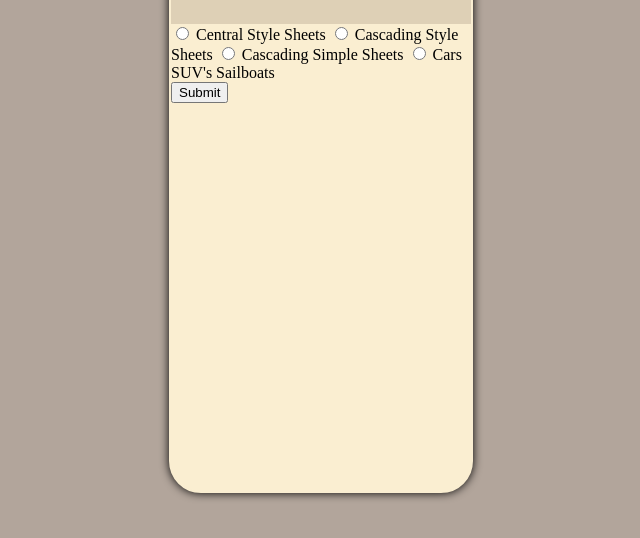
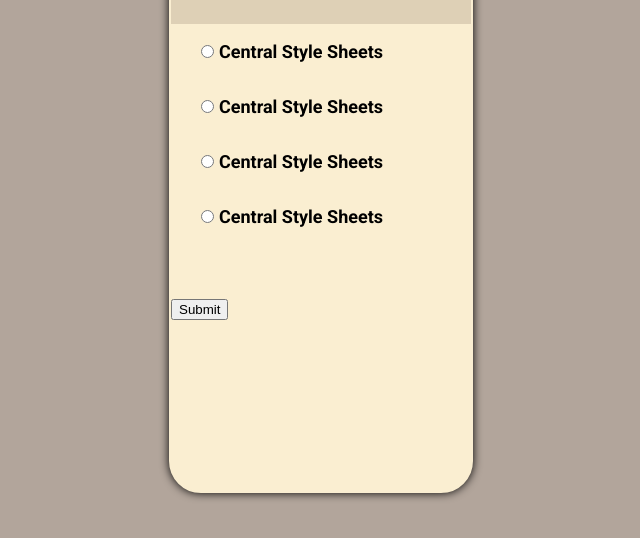
Before and after one commit to Ameer2000Mzori/Quiz-App, a website built with webpack: page src/index.html in a window 1280 px wide. Shown: the part 184-722 px from the top of the page, without its empty margins (319-959 px from the left). Built offline with nearby package versions, Linux system fonts and the light colour scheme.

Commit message:
changed html, added styling

```diff
--- a/src/index.html
+++ b/src/index.html
@@ -24,17 +24,24 @@
           <h1 class="quastion-Text">What Does CSS stand for</h1>
         </div>
         <div class="quastions-Wrap">
-          <input type="radio" id="A" name="codingStyle" />
-          <label for="A" class="a_Text">Central Style Sheets</label>
-
-          <input type="radio" id="B" name="codingStyle" />
-          <label for="B" class="b_Text">Cascading Style Sheets</label>
-
-          <input type="radio" id="C" name="codingStyle" />
-          <label for="C" class="c_Text">Cascading Simple Sheets</label>
-
-          <input type="radio" id="D" name="codingStyle" />
-          <label for="D" class="d_Text">Cars SUV's Sailboats</label>
+          <ul>
+            <li>
+              <input type="radio" id="A" name="codingStyle" />
+              <label for="A" class="a_Text">Central Style Sheets</label>
+            </li>
+            <li>
+              <input type="radio" id="B" name="codingStyle" />
+              <label for="B" class="a_Text">Central Style Sheets</label>
+            </li>
+            <li>
+              <input type="radio" id="C" name="codingStyle" />
+              <label for="C" class="a_Text">Central Style Sheets</label>
+            </li>
+            <li>
+              <input type="radio" id="D" name="codingStyle" />
+              <label for="D" class="a_Text">Central Style Sheets</label>
+            </li>
+          </ul>
         </div>
         <button class="submit-Btn">Submit</button>
       </div>
--- a/src/style.scss
+++ b/src/style.scss
@@ -48,5 +48,48 @@ body {
         font-family: $fontOne;
       }
     }
+
+    .quastions-Wrap {
+      height: 50%;
+      width: 100%;
+      text-align: center;
+      align-items: center;
+      display: flex;
+      flex-direction: column;
+      justify-content: center;
+
+      ul {
+        display: flex;
+        align-items: center;
+        text-align: center;
+        flex-direction: column;
+        list-style: none;
+        padding: 0;
+        margin: 0;
+        height: 100%;
+        width: 100%;
+
+        li {
+          display: flex;
+          align-items: center;
+          text-align: center;
+          flex-direction: row;
+          justify-content: start;
+          width: 80%;
+          height: 20%;
+          font-family: $fontOne;
+          font-size: 18px;
+          font-weight: 600;
+          padding: 0;
+          margin: 0;
+          gap: 5px;
+
+          input {
+            padding: 0;
+            margin: 0;
+          }
+        }
+      }
+    }
   }
 }
```
Also changed, not shown: src/style.css, 1 other file.
